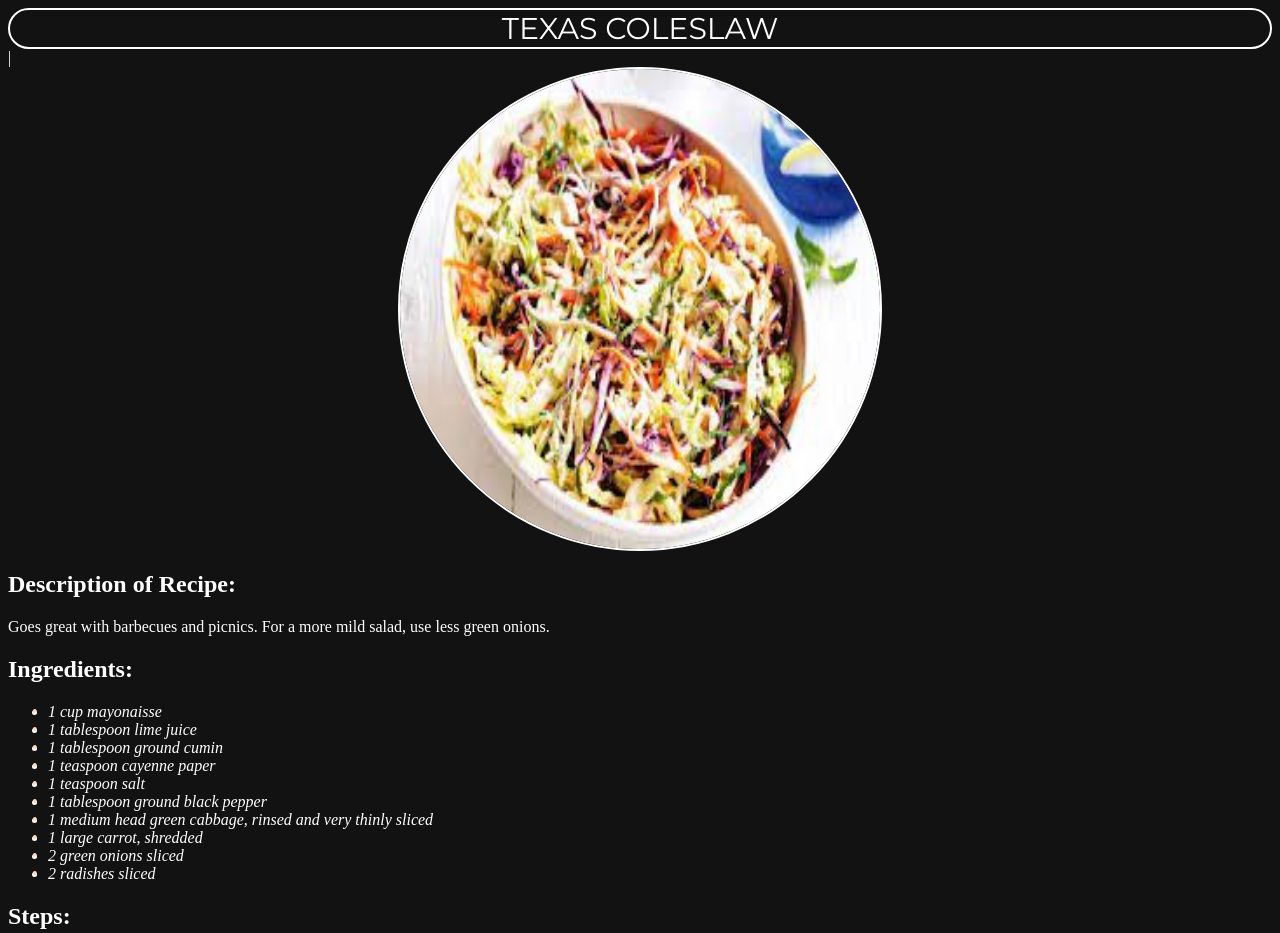
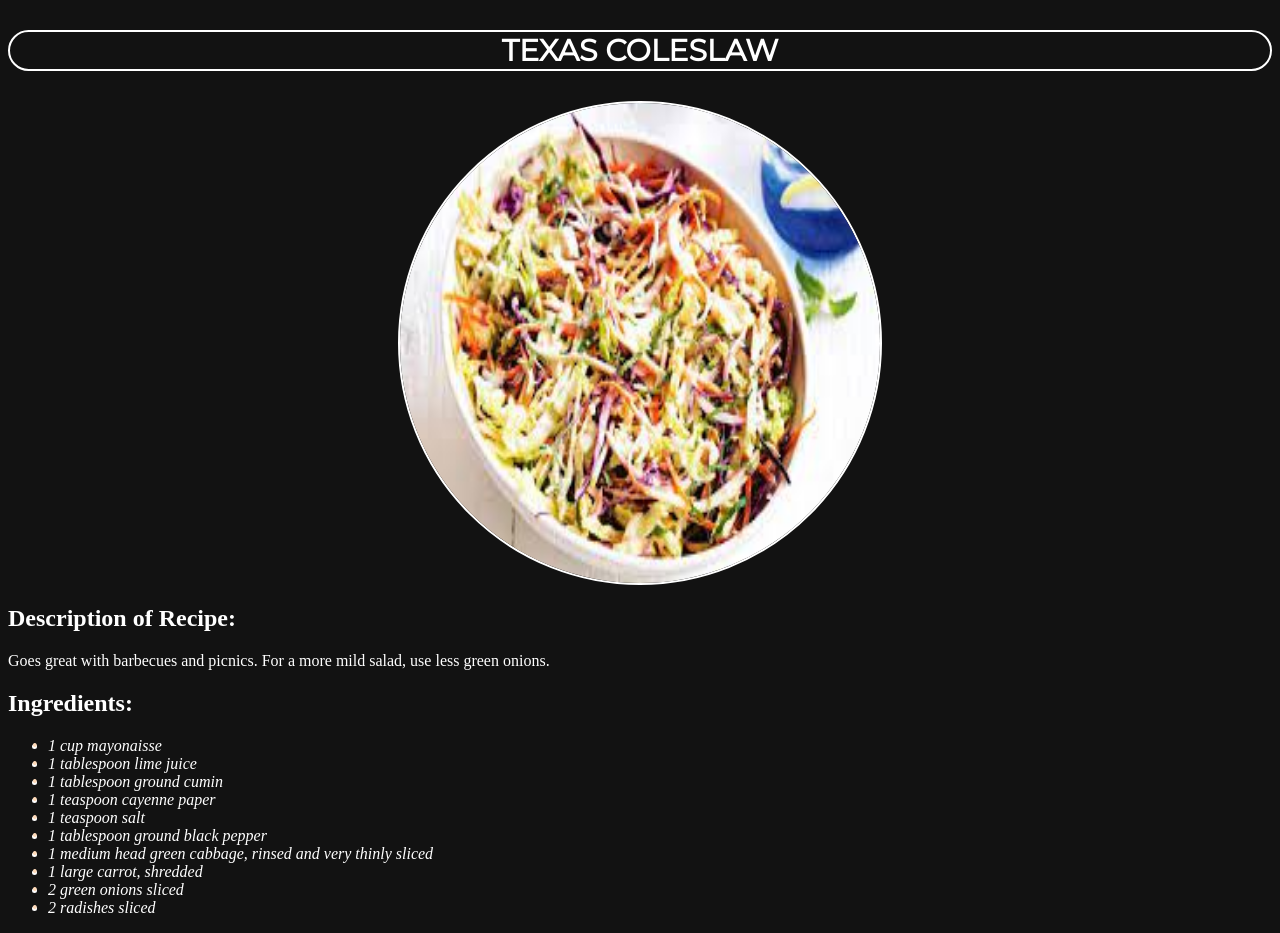
Before and after one commit to ahmad-commits/odin-recipes, a plain HTML site: page recipes/texascoleslaw.html in a window 1280 px wide. Shown: the top 933 px of the page. Drawn offline with Linux system fonts and the light colour scheme.

Commit message:
Fixed Minor Typo

```diff
--- a/recipes/texascoleslaw.html
+++ b/recipes/texascoleslaw.html
@@ -8,8 +8,7 @@
     <link href="https://fonts.googleapis.com/css2?family=Montserrat" rel="stylesheet">
 </head>
 <body id="coleslaw-body">
-    <div class="texas-head">TEXAS COLESLAW</div>
-    <div>|</div>
+    <h3 class="texas-head">TEXAS COLESLAW</h3>
     <img class="coleslaw-img" src="../img/texascoleslaw.jpeg" width="300" height="300" alt="image of texas coleslaw">
     <h2>Description of Recipe:</h2>
     <p>Goes great with barbecues and picnics. For a more mild salad, use less green onions.</p>
```
